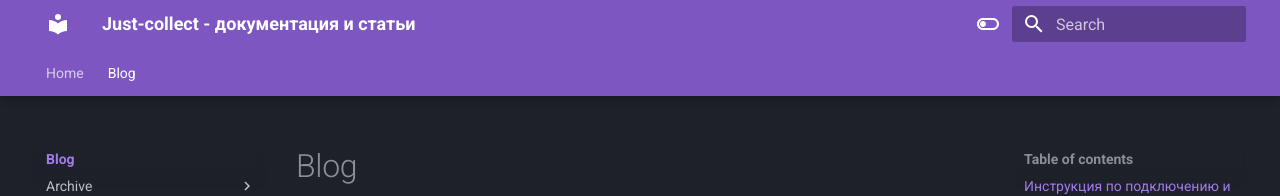
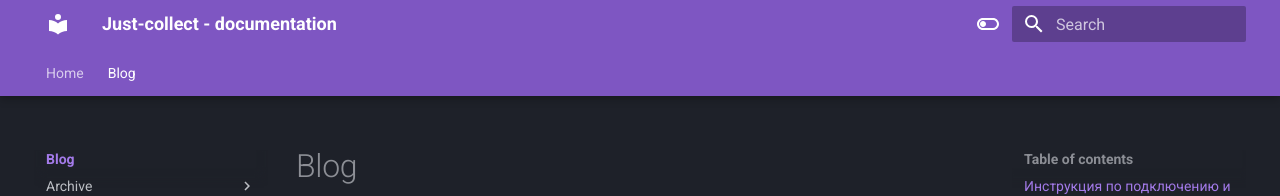
Before and after one commit to baikulov/just_collect_docs, an MkDocs documentation site: the page built from docs/blog/index.md, in a window 1280 px wide. Shown: the top 196 px of the page. Built offline with MkDocs 1.6.1 and Material for MkDocs 9.7.7, drawn with Linux system fonts in a browser that asks for light colours.

Commit message:
renamed site_name

```diff
--- a/mkdocs.yml
+++ b/mkdocs.yml
@@ -1,6 +1,6 @@
 # docs - https://squidfunk.github.io/mkdocs-material/
 # docs - https://www.mkdocs.org/
-site_name: Just-collect - документация и статьи
+site_name: Just-collect - documentation
 site_url: http://docs.just-collect.ru
 
 theme:
```
